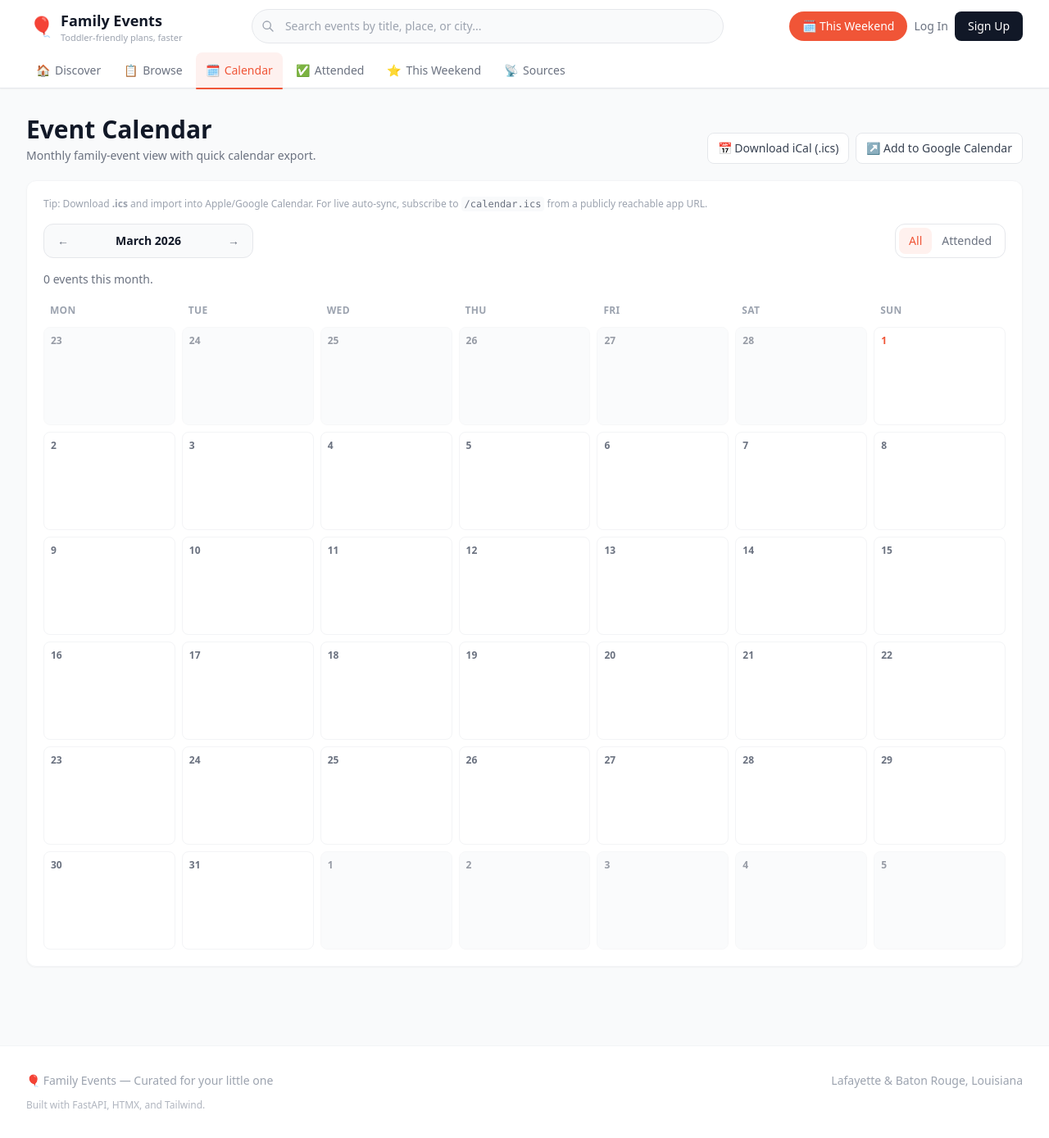
After one commit to HexSleeves/family-events, a FastAPI app: page /calendar in a window 1280 px wide. The commit adds this page. Shown: the whole page at 82% size. Run offline with FastAPI, Linux system fonts and the light colour scheme; style sheets or scripts are compiled from the project's sources; parts of the project's set-up code (start-up, migrations or seed data) failed here and were passed over.

Commit message:
Add monthly calendar view and iCal export endpoint
Co-authored-by: Shelley <shelley@exe.dev>

```diff
--- a/src/web/app.py
+++ b/src/web/app.py
@@ -8,13 +8,14 @@ import time
 from collections import deque
 from contextlib import asynccontextmanager
 from datetime import UTC, date, datetime, timedelta
+from io import StringIO
 from pathlib import Path
 from typing import Any, cast
 from urllib.parse import quote_plus
 from uuid import uuid4
 
 from fastapi import FastAPI, Request
-from fastapi.responses import HTMLResponse, JSONResponse, RedirectResponse
+from fastapi.responses import HTMLResponse, JSONResponse, RedirectResponse, Response
 from fastapi.staticfiles import StaticFiles
 from fastapi.templating import Jinja2Templates
 from starlette.middleware.base import BaseHTTPMiddleware
@@ -609,6 +610,140 @@ async def event_detail(request: Request, event_id: str):
     )
 
 
+@app.get("/calendar", response_class=HTMLResponse)
+async def calendar_page(request: Request, month: str = "", attended: str = ""):
+    today = datetime.now(tz=UTC).date()
+    if month:
+        try:
+            month_date = datetime.strptime(month, "%Y-%m").replace(tzinfo=UTC).date()
+            month_start = month_date.replace(day=1)
+        except ValueError:
+            month_start = today.replace(day=1)
+    else:
+        month_start = today.replace(day=1)
+
+    if month_start.month == 12:
+        next_month_start = month_start.replace(year=month_start.year + 1, month=1, day=1)
+    else:
+        next_month_start = month_start.replace(month=month_start.month + 1, day=1)
+
+    prev_month = (
+        month_start.replace(year=month_start.year - 1, month=12, day=1)
+        if month_start.month == 1
+        else month_start.replace(month=month_start.month - 1, day=1)
+    )
+
+    events = await db.get_events_between(
+        datetime.combine(month_start, datetime.min.time(), tzinfo=UTC),
+        datetime.combine(next_month_start, datetime.min.time(), tzinfo=UTC),
+        attended=attended,
+    )
+
+    events_by_day: dict[str, list[Any]] = {}
+    for event in events:
+        key = event.start_time.date().isoformat()
+        events_by_day.setdefault(key, []).append(event)
+
+    first_weekday = month_start.weekday()  # Monday=0
+    grid_start = month_start - timedelta(days=first_weekday)
+    days: list[dict[str, Any]] = []
+    for i in range(42):
+        day = grid_start + timedelta(days=i)
+        key = day.isoformat()
+        days.append(
+            {
+                "date": day,
+                "key": key,
+                "in_month": day.month == month_start.month,
+                "is_today": day == today,
+                "events": events_by_day.get(key, []),
+            }
+        )
+
+    ctx = await _ctx(
+        request,
+        active_page="calendar",
+        month_start=month_start,
+        prev_month=prev_month,
+        next_month=next_month_start,
+        attended=attended,
+        total_events=len(events),
+        days=days,
+    )
+
+    if request.headers.get("HX-Request"):
+        return templates.TemplateResponse("partials/_calendar_grid.html", ctx)
+
+    return templates.TemplateResponse("calendar.html", ctx)
+
+
+@app.get("/calendar.ics")
+async def calendar_ics(request: Request, month: str = "", attended: str = ""):
+    today = datetime.now(tz=UTC).date()
+    if month:
+        try:
+            month_date = datetime.strptime(month, "%Y-%m").replace(tzinfo=UTC).date()
+            month_start = month_date.replace(day=1)
+        except ValueError:
+            month_start = today.replace(day=1)
+    else:
+        month_start = today.replace(day=1)
+
+    if month_start.month == 12:
+        next_month_start = month_start.replace(year=month_start.year + 1, month=1, day=1)
+    else:
+        next_month_start = month_start.replace(month=month_start.month + 1, day=1)
+
+    events = await db.get_events_between(
+        datetime.combine(month_start, datetime.min.time(), tzinfo=UTC),
+        datetime.combine(next_month_start, datetime.min.time(), tzinfo=UTC),
+        attended=attended,
+    )
+
+    def esc(value: str) -> str:
+        return (
+            value.replace("\\", "\\\\")
+            .replace(";", "\\;")
+            .replace(",", "\\,")
+            .replace("\n", "\\n")
+        )
+
+    out = StringIO()
+    out.write("BEGIN:VCALENDAR\r\n")
+    out.write("VERSION:2.0\r\n")
+    out.write("PRODID:-//Family Events//Calendar Export//EN\r\n")
+    out.write("CALSCALE:GREGORIAN\r\n")
+    generated = datetime.now(tz=UTC).strftime("%Y%m%dT%H%M%SZ")
+
+    for event in events:
+        start = event.start_time.astimezone(UTC).strftime("%Y%m%dT%H%M%SZ")
+        end_dt = event.end_time or (event.start_time + timedelta(hours=2))
+        end = end_dt.astimezone(UTC).strftime("%Y%m%dT%H%M%SZ")
+        out.write("BEGIN:VEVENT\r\n")
+        out.write(f"UID:{event.id}@family-events\r\n")
+        out.write(f"DTSTAMP:{generated}\r\n")
+        out.write(f"DTSTART:{start}\r\n")
+        out.write(f"DTEND:{end}\r\n")
+        out.write(f"SUMMARY:{esc(event.title)}\r\n")
+        location = ", ".join(
+            [v for v in [event.location_name, event.location_address, event.location_city] if v]
+        )
+        if location:
+            out.write(f"LOCATION:{esc(location)}\r\n")
+        if event.description:
+            out.write(f"DESCRIPTION:{esc(event.description)}\r\n")
+        out.write(f"URL:{esc(event.source_url)}\r\n")
+        out.write("END:VEVENT\r\n")
+
+    out.write("END:VCALENDAR\r\n")
+    filename = f"family-events-{month_start.strftime('%Y-%m')}.ics"
+    return Response(
+        content=out.getvalue(),
+        media_type="text/calendar; charset=utf-8",
+        headers={"Content-Disposition": f'attachment; filename="{filename}"'},
+    )
+
+
 @app.get("/weekend", response_class=HTMLResponse)
 async def weekend_page(request: Request):
     today = date.today()
--- a/src/web/templates/base.html
+++ b/src/web/templates/base.html
@@ -145,8 +145,9 @@
         {% set nav_items = [
         ('/', 'Discover', 'discover', '🏠'),
         ('/events', 'Browse', 'events', '📋'),
+        ('/calendar', 'Calendar', 'calendar', '🗓️'),
         ('/events?attended=yes', 'Attended', 'attended', '✅'),
-        ('/weekend', 'This Weekend', 'weekend', '🗓️'),
+        ('/weekend', 'This Weekend', 'weekend', '⭐'),
         ('/sources', 'Sources', 'sources', '📡')
         ] %}
         {% for url, label, key, icon in nav_items %}
@@ -180,11 +181,14 @@
         <a href="/events"
           class="block px-3 py-2.5 rounded-lg text-sm font-medium {% if active_page == 'events' %}bg-[var(--color-brand-light)] text-[var(--color-brand)]{% else %}text-[var(--color-body)] hover:bg-[var(--color-surface-tertiary)]{% endif %} transition-colors">📋
           Browse All</a>
+        <a href="/calendar"
+          class="block px-3 py-2.5 rounded-lg text-sm font-medium {% if active_page == 'calendar' %}bg-[var(--color-brand-light)] text-[var(--color-brand)]{% else %}text-[var(--color-body)] hover:bg-[var(--color-surface-tertiary)]{% endif %} transition-colors">🗓️
+          Calendar</a>
         <a href="/events?attended=yes"
           class="block px-3 py-2.5 rounded-lg text-sm font-medium {% if active_page == 'attended' %}bg-[var(--color-brand-light)] text-[var(--color-brand)]{% else %}text-[var(--color-body)] hover:bg-[var(--color-surface-tertiary)]{% endif %} transition-colors">✅
           Attended</a>
         <a href="/weekend"
-          class="block px-3 py-2.5 rounded-lg text-sm font-medium {% if active_page == 'weekend' %}bg-[var(--color-brand-light)] text-[var(--color-brand)]{% else %}text-[var(--color-body)] hover:bg-[var(--color-surface-tertiary)]{% endif %} transition-colors">🗓️
+          class="block px-3 py-2.5 rounded-lg text-sm font-medium {% if active_page == 'weekend' %}bg-[var(--color-brand-light)] text-[var(--color-brand)]{% else %}text-[var(--color-body)] hover:bg-[var(--color-surface-tertiary)]{% endif %} transition-colors">⭐
           This Weekend</a>
         <a href="/sources"
           class="block px-3 py-2.5 rounded-lg text-sm font-medium {% if active_page == 'sources' %}bg-[var(--color-brand-light)] text-[var(--color-brand)]{% else %}text-[var(--color-body)] hover:bg-[var(--color-surface-tertiary)]{% endif %} transition-colors">📡
--- /dev/null
+++ b/src/web/templates/calendar.html
@@ -0,0 +1,59 @@
+{% extends "base.html" %}
+{% block title %}Calendar{% endblock %}
+{% block content %}
+
+<div class="animate-fade-in space-y-5">
+  <section class="flex flex-col gap-4 md:flex-row md:items-end md:justify-between">
+    <div>
+      <h1 class="text-2xl sm:text-3xl font-bold text-[var(--color-heading)]">Event Calendar</h1>
+      <p class="mt-1 text-sm text-[var(--color-muted)]">Monthly family-event view with quick calendar export.</p>
+    </div>
+
+    <div class="flex flex-wrap items-center gap-2">
+      <a href="/calendar.ics?month={{ month_start.strftime('%Y-%m') }}{% if attended %}&attended={{ attended }}{% endif %}"
+         class="inline-flex items-center gap-1.5 px-3 py-2 rounded-lg border border-[var(--color-edge)] bg-[var(--color-surface)] text-sm font-medium text-[var(--color-body)] hover:border-[var(--color-brand)] hover:text-[var(--color-brand)] transition-colors">
+        📅 Download iCal (.ics)
+      </a>
+      <a href="https://calendar.google.com/calendar/u/0/r/settings/addbyurl" target="_blank" rel="noreferrer"
+         class="inline-flex items-center gap-1.5 px-3 py-2 rounded-lg border border-[var(--color-edge)] bg-[var(--color-surface)] text-sm font-medium text-[var(--color-body)] hover:border-[var(--color-brand)] hover:text-[var(--color-brand)] transition-colors">
+        ↗ Add to Google Calendar
+      </a>
+    </div>
+  </section>
+
+  <section class="bg-[var(--color-surface)] rounded-xl border border-[var(--color-edge-subtle)] shadow-[var(--shadow-xs)] p-4 sm:p-5 space-y-4">
+    <p class="text-xs text-[var(--color-faint)]">
+      Tip: Download <strong>.ics</strong> and import into Apple/Google Calendar. For live auto-sync, subscribe to
+      <code class="px-1 py-0.5 rounded bg-[var(--color-surface-secondary)] text-[var(--color-muted)]">/calendar.ics</code>
+      from a publicly reachable app URL.
+    </p>
+    <div class="flex flex-wrap items-center justify-between gap-3">
+      <div class="inline-flex items-center rounded-xl border border-[var(--color-edge)] bg-[var(--color-surface-secondary)] p-1">
+        <a href="/calendar?month={{ prev_month.strftime('%Y-%m') }}{% if attended %}&attended={{ attended }}{% endif %}"
+           class="px-3 py-1.5 rounded-lg text-sm text-[var(--color-muted)] hover:text-[var(--color-heading)]">←</a>
+        <div class="px-3 py-1.5 text-sm font-semibold text-[var(--color-heading)] min-w-[170px] text-center">
+          {{ month_start.strftime('%B %Y') }}
+        </div>
+        <a href="/calendar?month={{ next_month.strftime('%Y-%m') }}{% if attended %}&attended={{ attended }}{% endif %}"
+           class="px-3 py-1.5 rounded-lg text-sm text-[var(--color-muted)] hover:text-[var(--color-heading)]">→</a>
+      </div>
+
+      <div class="inline-flex items-center rounded-xl border border-[var(--color-edge)] bg-[var(--color-surface)] p-1">
+        <a href="/calendar?month={{ month_start.strftime('%Y-%m') }}"
+           class="px-3 py-1.5 rounded-lg text-sm font-medium {% if attended != 'yes' %}bg-[var(--color-brand-light)] text-[var(--color-brand)]{% else %}text-[var(--color-muted)]{% endif %}">
+          All
+        </a>
+        <a href="/calendar?month={{ month_start.strftime('%Y-%m') }}&attended=yes"
+           class="px-3 py-1.5 rounded-lg text-sm font-medium {% if attended == 'yes' %}bg-[var(--color-brand-light)] text-[var(--color-brand)]{% else %}text-[var(--color-muted)]{% endif %}">
+          Attended
+        </a>
+      </div>
+    </div>
+
+    <p class="text-sm text-[var(--color-muted)]">{{ total_events }} event{{ '' if total_events == 1 else 's' }} this month.</p>
+
+    {% include "partials/_calendar_grid.html" %}
+  </section>
+</div>
+
+{% endblock %}
--- /dev/null
+++ b/src/web/templates/partials/_calendar_grid.html
@@ -0,0 +1,30 @@
+<div class="grid grid-cols-7 gap-2">
+  {% for wday in ['Mon', 'Tue', 'Wed', 'Thu', 'Fri', 'Sat', 'Sun'] %}
+  <div class="px-2 py-1 text-xs font-semibold uppercase tracking-wide text-[var(--color-faint)]">{{ wday }}</div>
+  {% endfor %}
+
+  {% for cell in days %}
+  <div class="min-h-30 rounded-lg border p-2 {% if cell.in_month %}bg-[var(--color-surface)] border-[var(--color-edge-subtle)]{% else %}bg-[var(--color-surface-secondary)] border-[var(--color-edge-subtle)] opacity-70{% endif %}">
+    <div class="mb-2 flex items-center justify-between">
+      <span class="text-xs font-semibold {% if cell.is_today %}text-[var(--color-brand)]{% else %}text-[var(--color-muted)]{% endif %}">
+        {{ cell.date.day }}
+      </span>
+      {% if cell.events %}
+      <span class="text-[10px] text-[var(--color-faint)]">{{ cell.events|length }}</span>
+      {% endif %}
+    </div>
+
+    <div class="space-y-1">
+      {% for event in cell.events[:3] %}
+      <a href="/event/{{ event.id }}" class="block rounded-md bg-[var(--color-surface-secondary)] border border-[var(--color-edge-subtle)] px-2 py-1 hover:border-[var(--color-brand)] transition-colors">
+        <p class="text-[11px] font-medium text-[var(--color-heading)] line-clamp-1">{{ event.title }}</p>
+        <p class="text-[10px] text-[var(--color-faint)]">{{ event.start_time.strftime('%-I:%M%p') }}</p>
+      </a>
+      {% endfor %}
+      {% if cell.events|length > 3 %}
+      <p class="text-[10px] text-[var(--color-faint)] px-1">+{{ cell.events|length - 3 }} more</p>
+      {% endif %}
+    </div>
+  </div>
+  {% endfor %}
+</div>
```
Also changed, not shown: src/db/database.py (+28 -0 lines).
